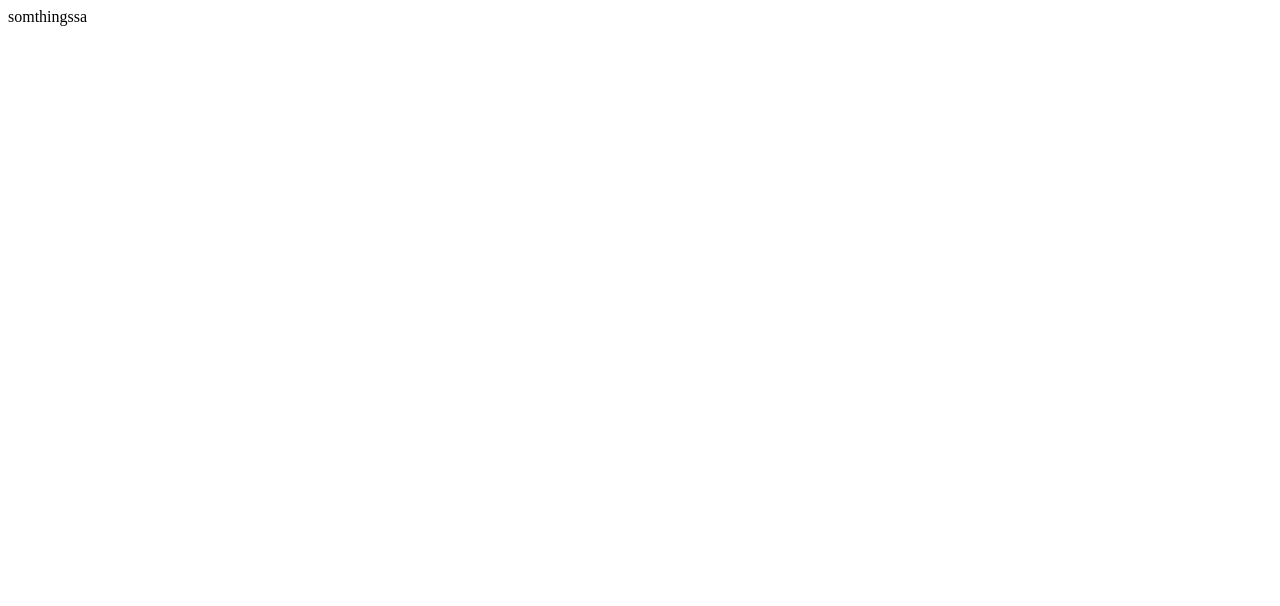
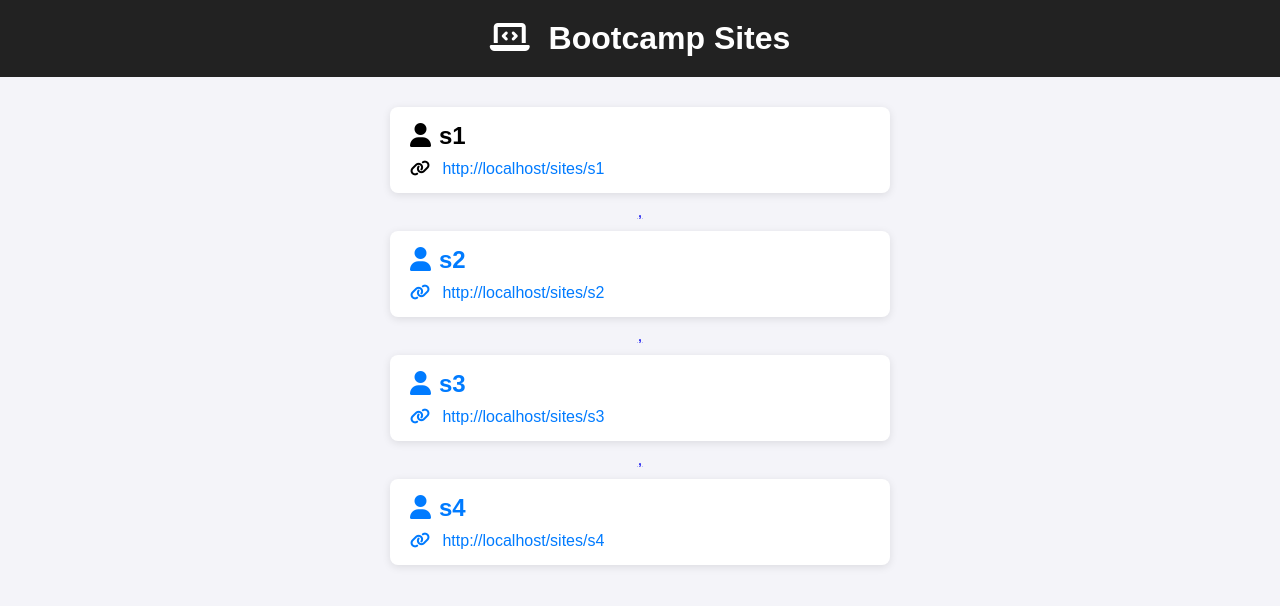
Before and after one commit to David-Rai/Dhulabari-Bootcamp, a plain HTML site: page docs/index.html in a window 1280 px wide. Drawn offline with Linux system fonts and the light colour scheme.

Commit message:
dynamic made

```diff
--- /dev/null
+++ b/docs/app.js
@@ -0,0 +1,20 @@
+window.addEventListener("DOMContentLoaded",()=>{
+    const sites=
+[
+    's1','s2','s3','s4'
+]
+let main_container=document.querySelector('.main-container')
+console.log(main_container)
+
+const html=sites.map(s=>(
+`
+      <div class="site-container">
+            <h2><i class="fas fa-user"></i>${s}</h2>
+            <p><i class="fas fa-link"></i>
+            <a href="${window.location.origin}/sites/${s}"
+             target="_blank">${window.location.origin}/sites/${s}</p>
+        </div>`
+))
+
+main_container.innerHTML=html
+})
--- a/docs/index.html
+++ b/docs/index.html
@@ -3,11 +3,20 @@
 <head>
     <meta charset="UTF-8">
     <meta name="viewport" content="width=device-width, initial-scale=1.0">
-    <title>Bootcamp sites</title>
+    <title>Bootcamp Sites</title>
+    <link rel="shortcut icon" href="https://imgs.search.brave.com/D2HXeqHAj9vJTHT_6-2ckqL_jmIO27D59t8tSXy4SLU/rs:fit:500:0:1:0/g:ce/aHR0cHM6Ly9jZG4u/dmVjdG9yc3RvY2su/Y29tL2kvNTAwcC84/MS85NC9jb2RlLWlj/b24tc29mdHdhcmUt/c3ltYm9sLXZlY3Rv/ci0xOTM2ODE5NC5q/cGc" type="image/x-icon">
+    <link rel="stylesheet" href="style.css">
+    <link rel="stylesheet" href="https://cdnjs.cloudflare.com/ajax/libs/font-awesome/6.4.0/css/all.min.css">
 </head>
 <body>
-    <main>
-       somthingssa
+    <header>
+        <h1><i class="fas fa-laptop-code"></i> Bootcamp Sites</h1>
+    </header>
+
+    <main class="main-container">
+
     </main>
+
+    <script src="app.js"></script>
 </body>
 </html>
--- a/docs/style.css
+++ b/docs/style.css
@@ -1,13 +1,63 @@
 *{
     margin: 0;
     padding: 0;
+    box-sizing: border-box;
 }
-body,html{
-    height: 100%;
-    width: 100%;
+
+body {
+    font-family: Arial, sans-serif;
+    background-color: #f4f4f9;
+    margin: 0;
+    padding: 0;
 }
-main{
-    height: 100%;
-    width: 100%;
-    background-color: red;
+
+header {
+    background-color: #222;
+    color: #fff;
+    padding: 20px 0;
+    text-align: center;
 }
+
+header h1 i {
+    margin-right: 10px;
+}
+
+main {
+    display: flex;
+    flex-direction: column;
+    align-items: center;
+    padding: 20px;
+}
+
+.site-container {
+    background-color: #fff;
+    border-radius: 8px;
+    box-shadow: 0 2px 8px rgba(0,0,0,0.1);
+    width: 90%;
+    max-width: 500px;
+    margin: 10px 0;
+    padding: 15px 20px;
+}
+
+.site-container h2 {
+    margin: 0 0 10px 0;
+    font-size: 1.5em;
+}
+
+.site-container p {
+    margin: 0;
+    font-size: 1em;
+}
+
+.site-container i {
+    margin-right: 8px;
+}
+
+.site-container a {
+    color: #007bff;
+    text-decoration: none;
+}
+
+.site-container a:hover {
+    text-decoration: underline;
+}
```
